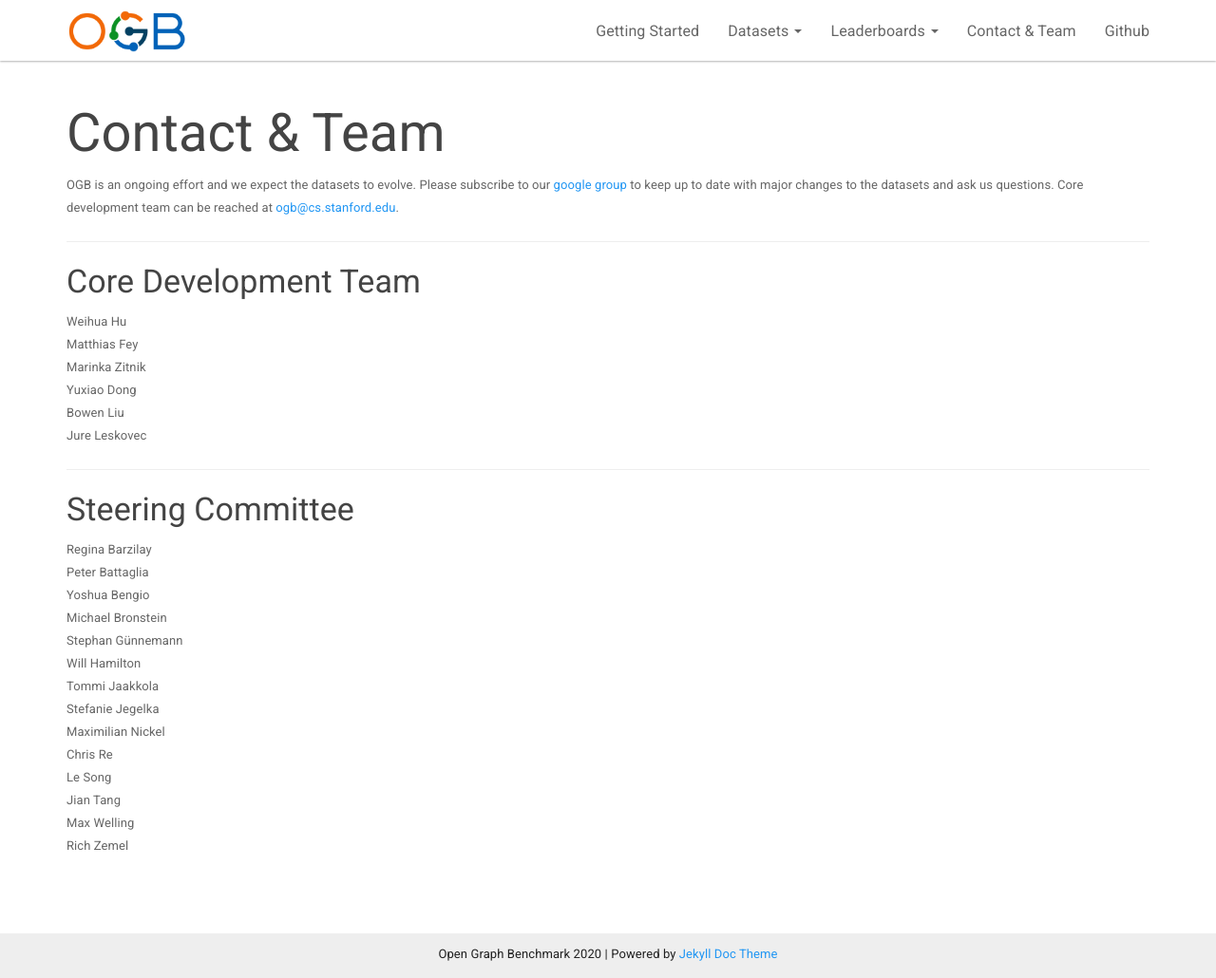
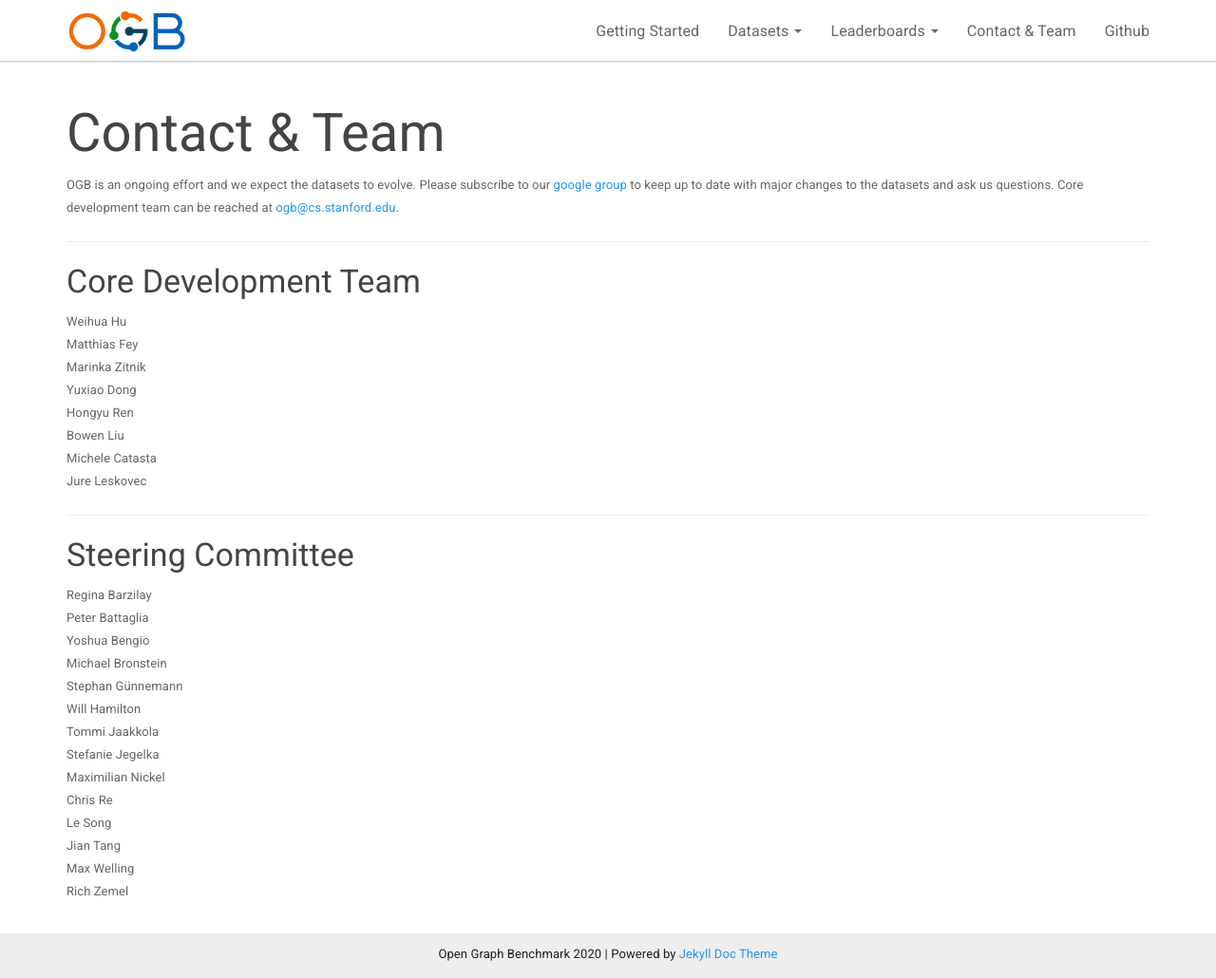
Before and after one commit to snap-stanford/ogb-web, a Jekyll site: the page built from _docs/team.md, in a window 1280 px wide and 1030 px high. Shown: the whole window at 95% size. Built offline with Jekyll 4.4.1, drawn with Linux system fonts in a browser that asks for light colours.

Commit message:
update team member

```diff
--- a/_docs/team.md
+++ b/_docs/team.md
@@ -8,7 +8,7 @@ OGB is an ongoing effort and we expect the datasets to evolve. Please subscribe
 ----
 
 ### Core Development Team
-Weihua Hu  <br/> Matthias Fey  <br/> Marinka Zitnik <br/> Yuxiao Dong <br/> Bowen Liu <br/> Jure Leskovec
+Weihua Hu  <br/> Matthias Fey  <br/> Marinka Zitnik <br/> Yuxiao Dong <br/> Hongyu Ren <br/> Bowen Liu <br/> Michele Catasta <br/> Jure Leskovec
 
 
 ------
```
